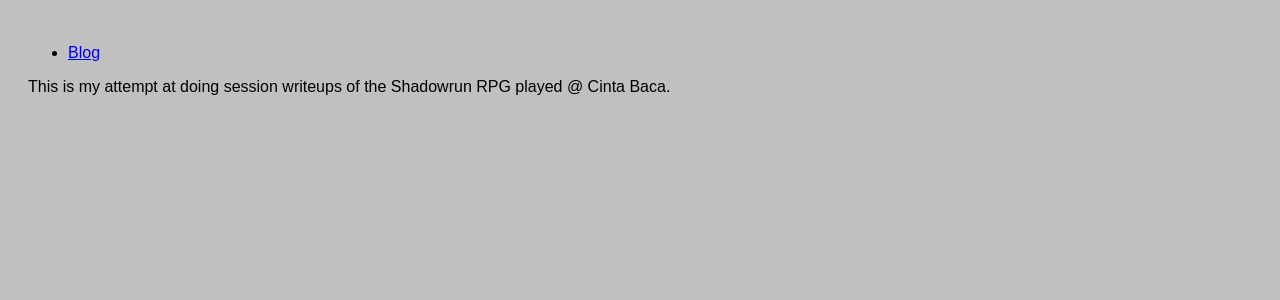
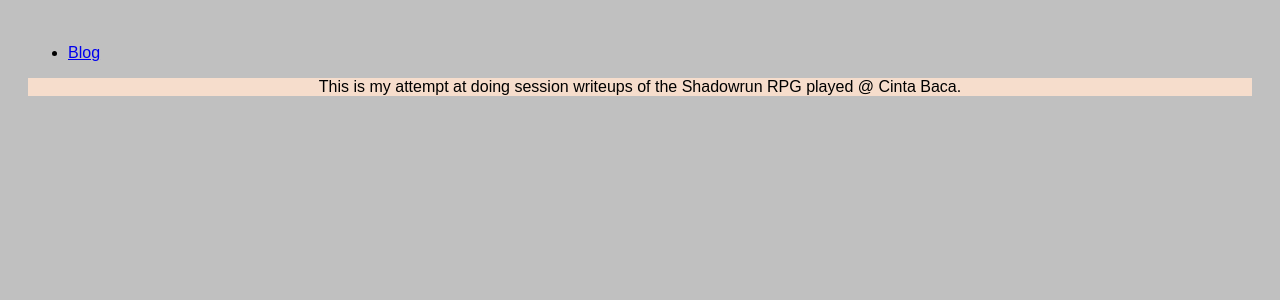
Before and after one commit to naylamay/naylamay.github.io, a Jekyll site: the page built from _posts/2019-11-12-What-are.md, in a window 1280 px wide. Shown: the top 300 px of the page. Built offline with Jekyll 4.4.1, drawn with Linux system fonts in a browser that asks for light colours.

Commit message:
Update main.css

```diff
--- a/css/main.css
+++ b/css/main.css
@@ -34,6 +34,13 @@ body {
   margin-top: 20px;
 }
 
+.postcard {
+  background-color: #f6ddcc;
+  text-align: center;
+  grid-column-start: 2;
+  grid-column-end: 3;
+
+}
 /* Clear floats after the columns */
 .row:after {
   content: "";
```
